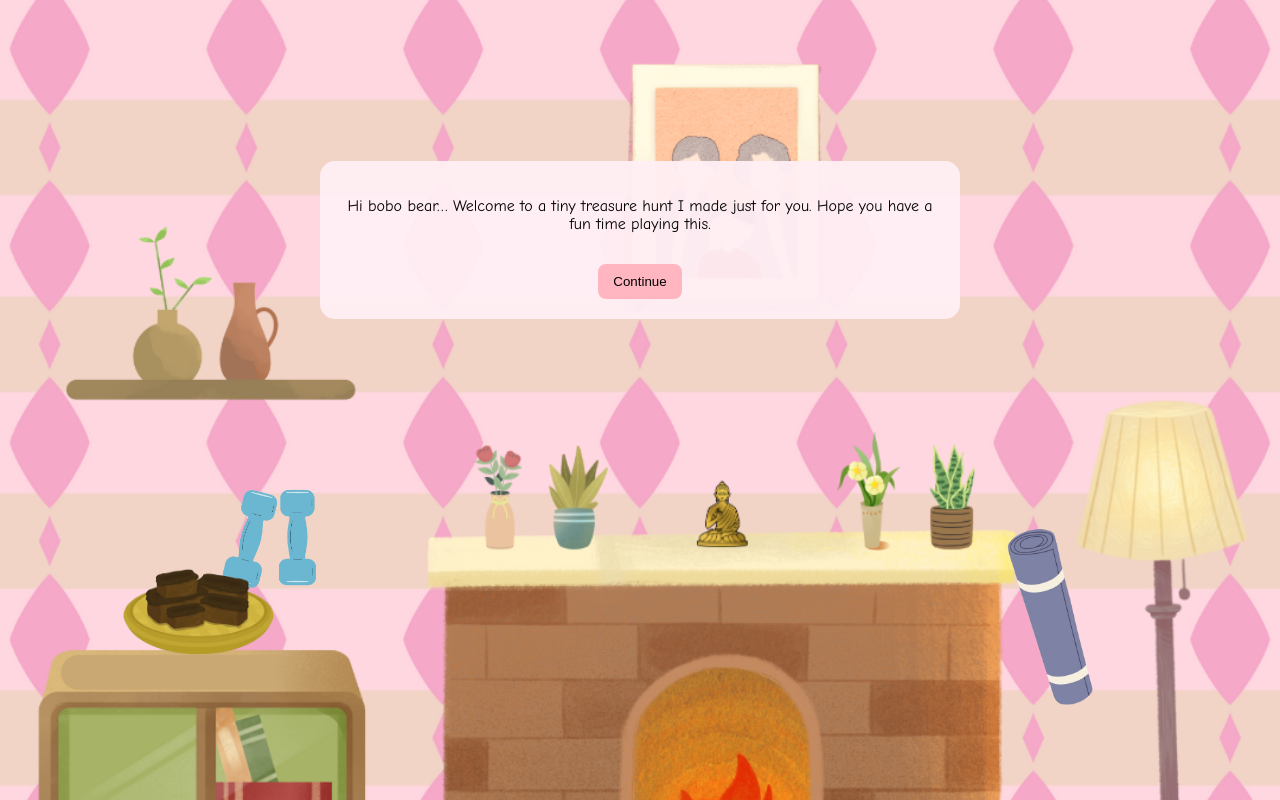
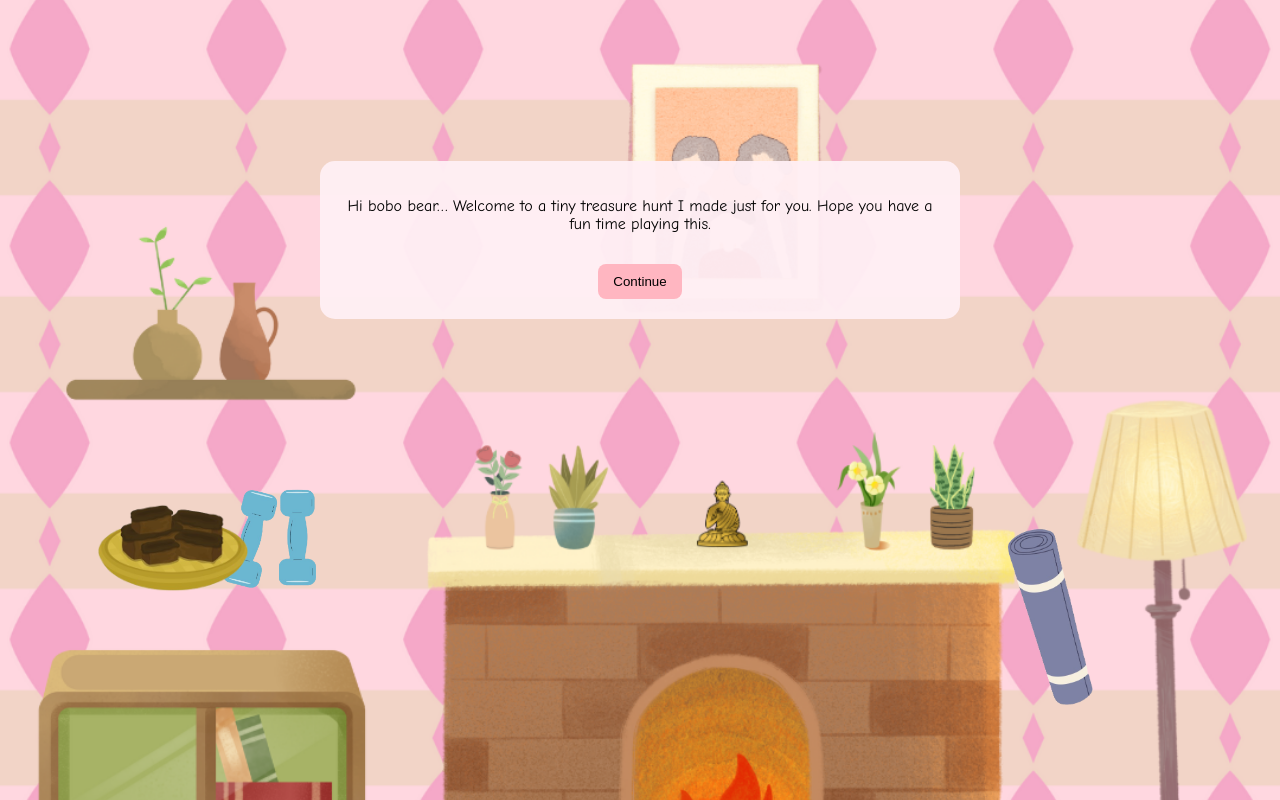
Before and after one commit to sampadashakya/Mini-Treasure-Hunt, a plain HTML site: page index.html in a window 1280 px wide. Both pictures are taken after a click on the button "Start Game". Drawn offline with Linux system fonts and the light colour scheme.

Commit message:
Update style.css

```diff
--- a/style.css
+++ b/style.css
@@ -48,8 +48,8 @@ body, html {
 #brownie {
     width: 13%;
     height: auto;
-    left: 9%;      /* 3 cm right of previous */
-    top: 58%;
+    left: 7%;      /* 3 cm right of previous */
+    top: 50%;
 }
 
 /* Notes */
```
